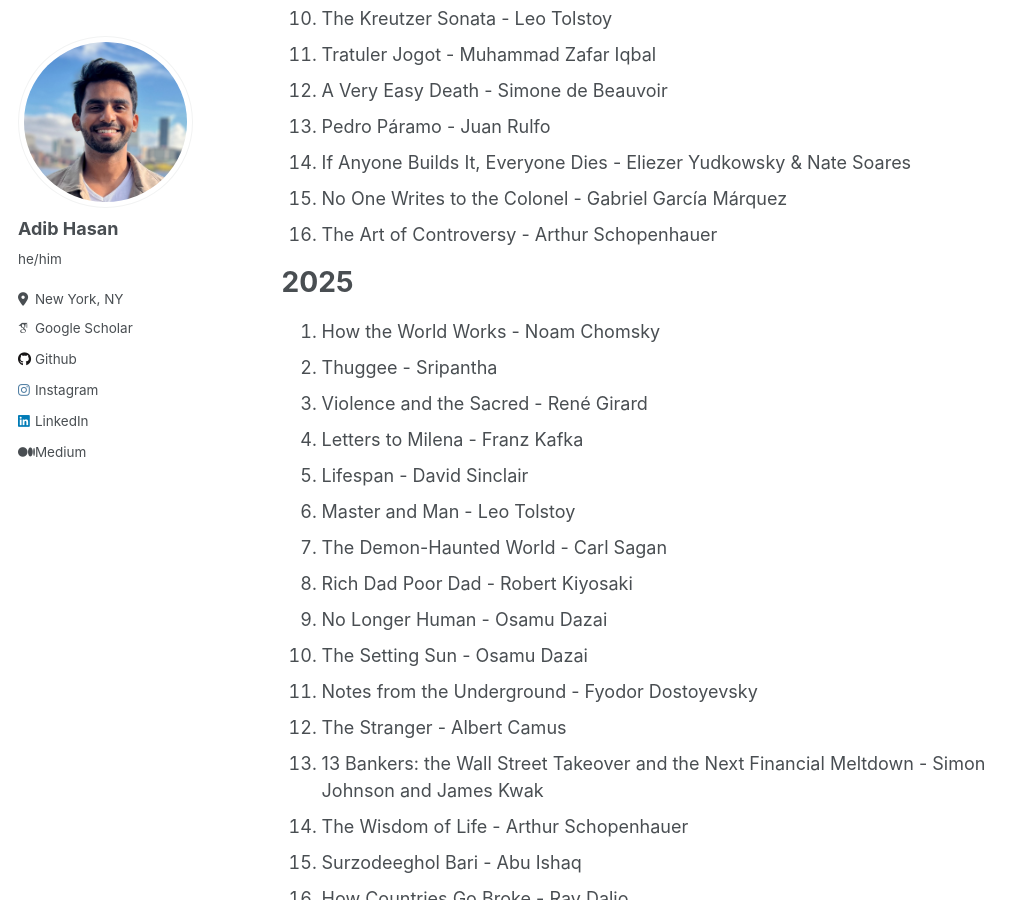
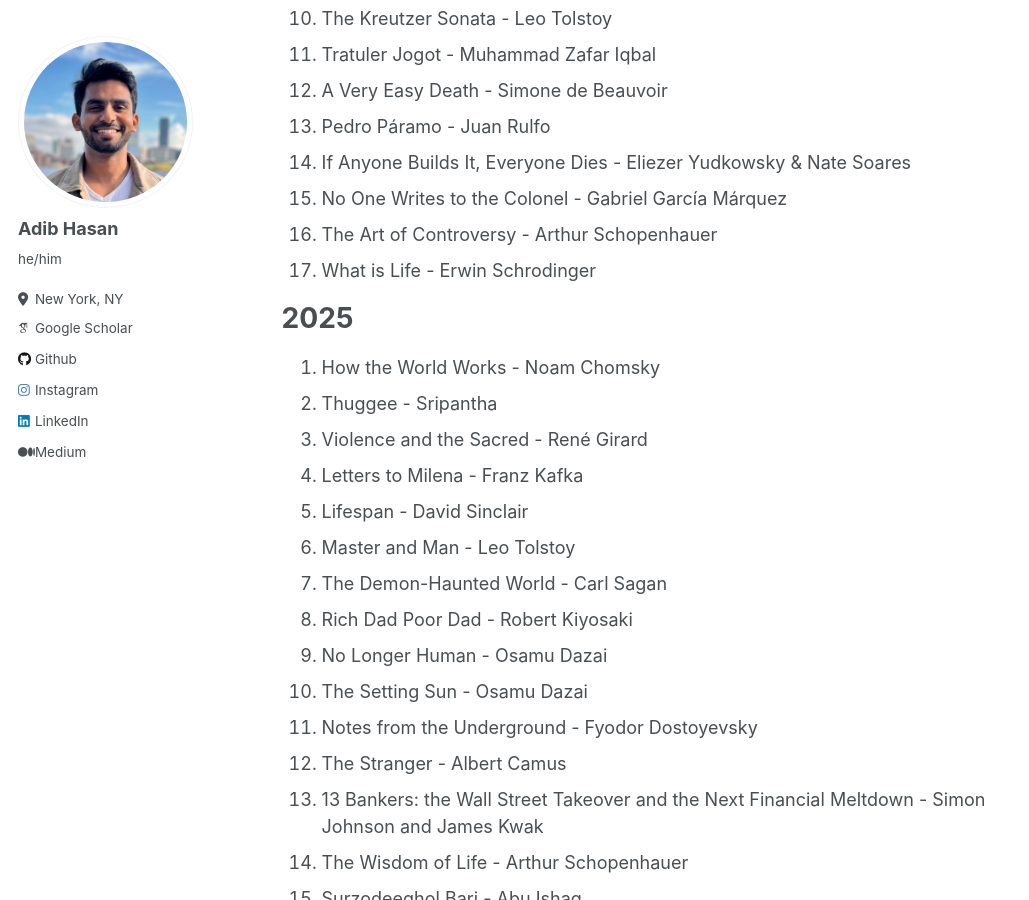
Before and after one commit to Neehan/neehan.github.io, a Jekyll site: the page built from _pages/reading.md, in a window 1280 px wide and 900 px high, scrolled down 659 px. Shown: the whole window, without its empty margins (0-1029 px from the left). Built offline with Jekyll 4.4.1, drawn with Linux system fonts in a browser that asks for light colours; some web fonts are replaced.

Commit message:
Update reading.md

```diff
--- a/_pages/reading.md
+++ b/_pages/reading.md
@@ -25,6 +25,7 @@ Here is what I am currently reading:
 14. If Anyone Builds It, Everyone Dies - Eliezer Yudkowsky & Nate Soares
 15. No One Writes to the Colonel - Gabriel García Márquez
 16. The Art of Controversy - Arthur Schopenhauer
+17. What is Life - Erwin Schrodinger
 
 # 2025
 1. How the World Works - Noam Chomsky
```
